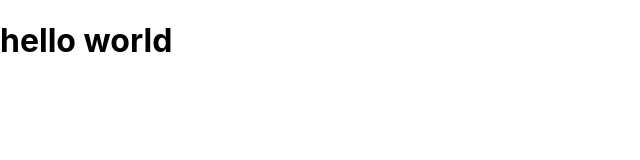
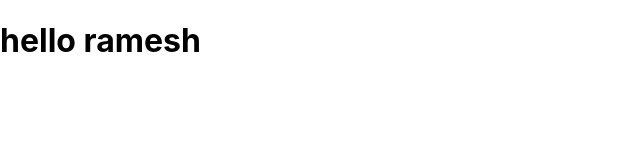
Before and after one commit to rameshbanakar/react_youtube_course_1, a React (Create React App) app: page / in a window 1280 px wide. Shown: the top 160 px of the page, without its empty margins (0-640 px from the left). Built offline with nearby package versions, Linux system fonts and the light colour scheme.

Commit message:
using props to send data

```diff
--- a/src/App.js
+++ b/src/App.js
@@ -4,13 +4,15 @@ import FuncComp from './Components/FuncComp'
 import {ArrowComp} from "./Components/ArrowComp"
 import ClassComp from './Components/ClassComp'
 import Jsx from "./Components/jsx"
+import Props from "./Components/Props"
 const App = () => {
   return (
     <div>
-      <Jsx />
+      {/* <Jsx /> */}
       {/* <FuncComp/> */}
       {/* <ArrowComp/>
      <ClassComp/> */}
+     <Props name="ramesh"/>
     </div>
   );
 }
--- /dev/null
+++ b/src/Components/Props.js
@@ -0,0 +1,16 @@
+import React from 'react'
+
+function Props(props) {
+    console.log(props)
+  return (
+    <div>
+       <h1>hello {props.name}</h1>
+    </div>
+  )
+}
+
+export default Props
+
+
+
+//props stands for properties
```
